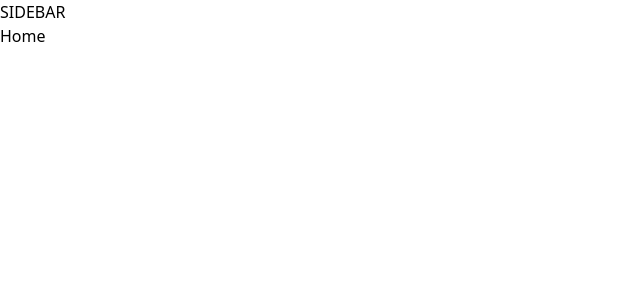
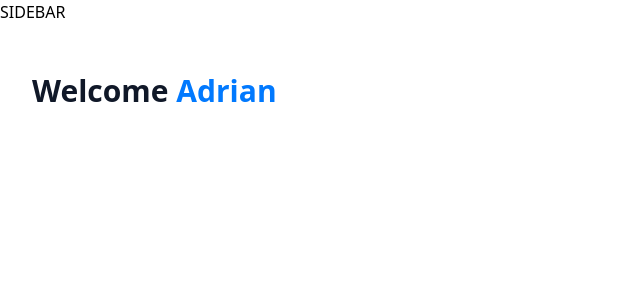
Before and after one commit to GwMamba/ginkoGo, a Next.js app: page / in a window 1280 px wide. Shown: the top 300 px of the page, without its empty margins (0-640 px from the left). Built offline with nearby package versions, Linux system fonts and the light colour scheme.

Commit message:
implement headerbox import

```diff
--- a/app/(root)/page.tsx
+++ b/app/(root)/page.tsx
@@ -1,8 +1,23 @@
+import HeaderBox from '@/components/ui/HeaderBox';
 import React from 'react'
 
 const Home = () => {
+  const loggedIn = { firstName: "Adrian" };
+
+
   return (
-    <div>Home</div>
+    <section className="home">
+      <div className="home-content">
+        <header className="home-header">
+          <HeaderBox
+            type="greeting"
+            title="Welcome"
+            user={loggedIn?.firstName || 'Guest'}
+            subtext="Access and manage your account and transactions"
+          />
+        </header>
+      </div>
+    </section>
   )
 }
 
```
